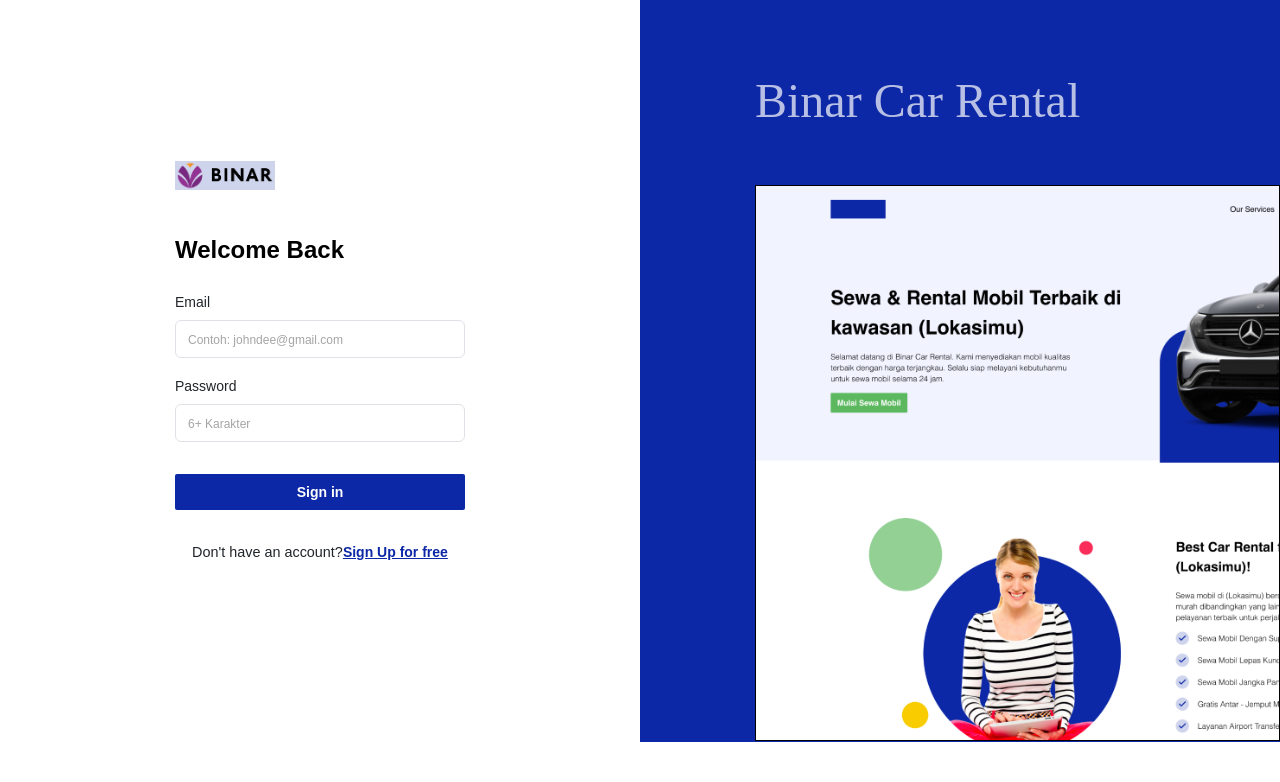
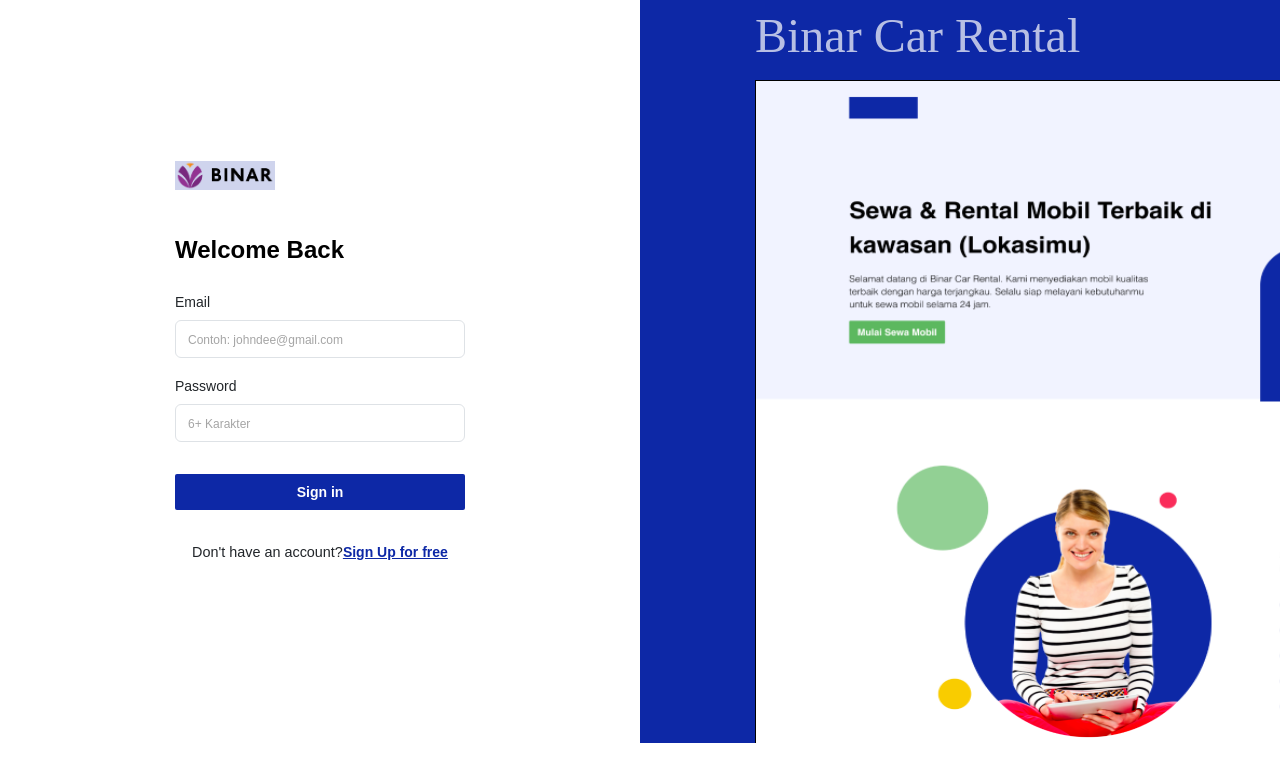
Before and after one commit to sandinofri/binar-rental, a React (Vite) app: page /register in a window 1280 px wide. Shown: the top 782 px of the page. Built offline with nearby package versions, Linux system fonts and the light colour scheme.

Commit message:
adjust navigate on signup component and add style at button when get api

```diff
--- a/src/modules/Landing/components/SearchSection/style.css
+++ b/src/modules/Landing/components/SearchSection/style.css
@@ -120,6 +120,10 @@
   position: relative;
   margin: auto;
   top: 20px;
+}
+
+.hide-element {
+  display: none;
 }
 
 .rectangle .listcar {
--- a/src/modules/Landing/components/SignIn/index.jsx
+++ b/src/modules/Landing/components/SignIn/index.jsx
@@ -1,11 +1,12 @@
 import React, { useEffect, useState } from "react";
 import "./style.css";
-import axios from "axios";
 import { useNavigate } from "react-router-dom";
 import "bootstrap/dist/css/bootstrap.css";
 import Logo from "../../assets/image/logo.png";
 import * as requestAPI from "../../api/api";
 import sideImg from "../../assets/image/landing-page-desktop.png";
+import { useDispatch, useSelector } from "react-redux";
+import { isLoading } from "../../features/detail/detailSlice";
 
 const SignIn = (props) => {
   const [form, setForm] = useState({
@@ -27,9 +28,12 @@
   };
 
   // console.log(form);
+  const dispatch = useDispatch();
+  const { loading } = useSelector((state) => state.detail);
   const navigate = useNavigate();
 
   const handleSubmit = async () => {
+    dispatch(isLoading());
     const token = localStorage.getItem("access_token");
 
     const config = () => {
@@ -39,12 +43,16 @@
     };
 
     try {
+      console.log(loading);
       const res = await requestAPI.authLogin(form, config);
       localStorage.setItem("access_token", res.data.access_token);
       console.log(res);
+      dispatch(isLoading());
       alert("Login Berhasil");
       navigate(-1);
     } catch (error) {
+      dispatch(isLoading());
+      console.log(loading);
       if (!form.email.length) {
         alert("email tidak boleh kosong");
       } else if (!form.password.length) {
@@ -98,7 +106,12 @@
                 />
               </div>
               <div>
-                <button onClick={handleSubmit}> Sign in</button>
+                <button
+                  onClick={handleSubmit}
+                  className={loading ? "disabled" : null}>
+                  {" "}
+                  Sign in
+                </button>
               </div>
               <h6 className="text-center">
                 Don't have an account?
@@ -108,7 +121,9 @@
             <div className="bg col-6">
               <h1>Binar Car Rental</h1>
               <div className="side-img">
-                <div className="img"></div>
+                <div className="img">
+                  <img src={sideImg} alt="" />
+                </div>
               </div>
             </div>
           </div>
--- a/src/modules/Landing/components/SignIn/style.css
+++ b/src/modules/Landing/components/SignIn/style.css
@@ -10,7 +10,7 @@
 .register .container-fluid,
 .register .row,
 .register .login-area {
-  height: auto;
+  height: 670px;
 }
 
 /* LOGIN AREA CODE START  */
@@ -87,6 +87,7 @@
 }
 
 .register .sign-page .login-area span {
+  cursor: pointer;
   color: #0d28a6;
   font-size: 14px;
   font-weight: 700 !important;
@@ -98,8 +99,9 @@
 
 .register .bg {
   background-color: #0d28a6;
-  height: 742px;
+  height: 743px;
   padding: 0 0 0 115px !important;
+  overflow: hidden;
   /* width: 50%; */
 }
 
@@ -111,23 +113,33 @@
   font-weight: 500;
   line-height: 150%; /* 72px */
   opacity: 0.7;
-  padding-top: 65px;
+  /* padding-top: 30px; */
 }
 
 .register .side-img {
   position: relative;
   height: auto;
-  top: 40px;
+  /* top: 40px; */
 }
 
 .register .side-img .img {
-  background-image: url("../../assets/image/landing-page-desktop.png");
-  background-repeat: no-repeat;
+  /* background-image: url("../../assets/image/landing-page-desktop.png"); */
+  /* background-repeat: no-repeat;
   background-size: cover;
-  position: relative;
-  /* margin-top: 35px; */
+  position: relative; */
   border: 1px solid black;
-  height: 556px;
+  width: 655px;
+  height: 670px;
+}
+
+.register .side-img .img img {
+  width: 100%;
+  height: 100%;
+  object-fit: fill;
+}
+
+.register .sign-page .row .disabled {
+  background-color: #0d29a671;
 }
 
 @media screen and (max-width: 1200px) {
--- a/src/modules/Landing/components/SignUp/index.jsx
+++ b/src/modules/Landing/components/SignUp/index.jsx
@@ -5,6 +5,8 @@
 import Logo from "../../assets/image/logo.png";
 import * as requestAPI from "../../api/api";
 import sideImg from "../../assets/image/landing-page-desktop.png";
+import { useDispatch, useSelector } from "react-redux";
+import { isLoading } from "../../features/detail/detailSlice";
 
 const SignUp = (props) => {
   const [form, setForm] = useState({
@@ -30,15 +32,21 @@
   };
 
   // console.log(form);
+  const dispatch = useDispatch();
+  const { loading } = useSelector((state) => state.detail);
   const navigate = useNavigate();
   const handleSubmit = async () => {
+    dispatch(isLoading());
     // const token = localStorage.getItem("access_token");
     try {
       const res = await requestAPI.register(form);
       // const token = localStorage.setItem("acces_token", res.data.access_token);
       alert("Register Berhasil Berhasil");
-      navigate(-1);
+      dispatch(isLoading());
+      props.func(false);
+      // navigate(-1);
     } catch (error) {
+      dispatch(isLoading());
       if (!form.name.length) {
         alert("Nama tidak boleh kosong");
       } else if (!form.email.length) {
@@ -99,16 +107,22 @@
                   placeholder="6+ Karakter"
                 />
               </div>
-              <button onClick={handleSubmit}> Sign Up</button>
+              <button
+                onClick={handleSubmit}
+                className={loading ? "disabled" : null}>
+                Sign Up
+              </button>
               <h6 className="text-center">
                 Don't have an account?{" "}
                 <span onClick={handleSignIn}>Sign in here</span>
               </h6>
             </div>
-            <div className="bg col-xl-6">
+            <div className="bg col-6">
               <h1>Binar Car Rental</h1>
               <div className="side-img">
-                <img src={sideImg} alt="" />
+                <div className="img">
+                  <img src={sideImg} alt="" />
+                </div>
               </div>
             </div>
           </div>
--- a/src/modules/Landing/features/detail/detailSlice.js
+++ b/src/modules/Landing/features/detail/detailSlice.js
@@ -5,7 +5,7 @@
   finish_rent_at: "",
   start_date: "",
   end_date: "",
-  is_disabled: false,
+  is_disabled: false, //btn detailSection
   loading: false,
   id: "",
 };
@@ -14,12 +14,17 @@
   name: "detail",
   initialState,
   reducers: {
+    isLoading: (state) => {
+      state.loading = !state.loading;
+    },
+    //DetailSection
     disableButton: (state) => {
       state.is_disabled = false;
     },
     enableButton: (state) => {
       state.is_disabled = true;
     },
+    //end
     saveDateRent: (state, action) => {
       state.start_date = action.payload.start_date;
       state.end_date = action.payload.end_date;
@@ -44,6 +49,7 @@
   saveDateRent,
   resetDateRent,
   sendOrderId,
+  isLoading,
 } = detailSlice.actions;
 
 export default detailSlice.reducer;
```
